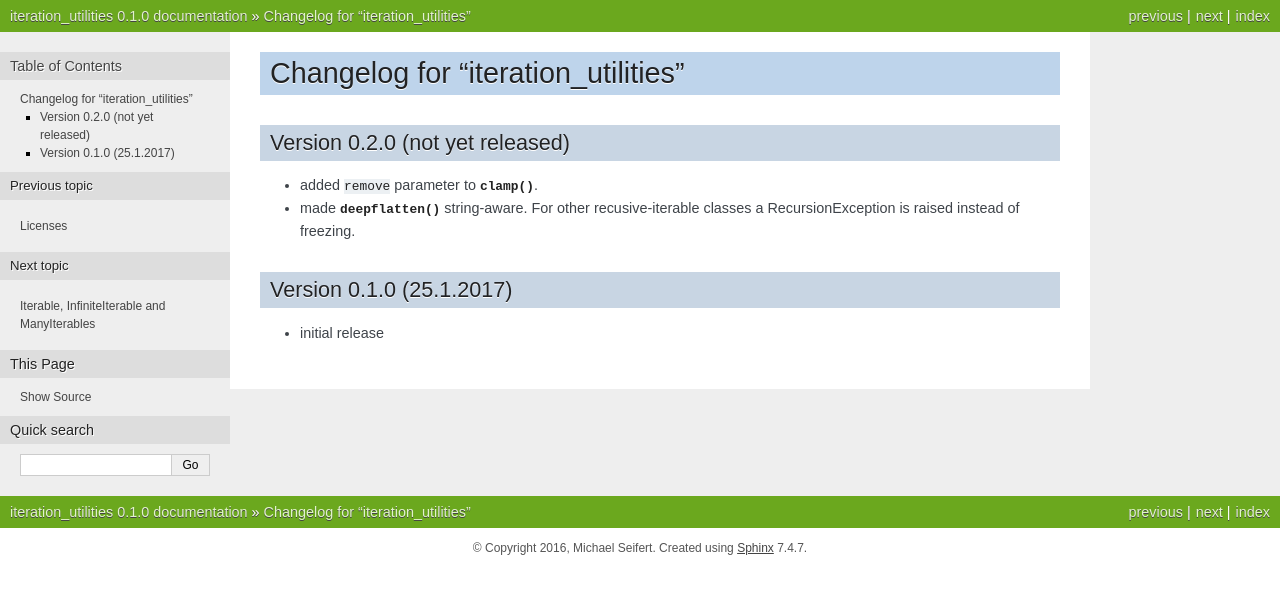
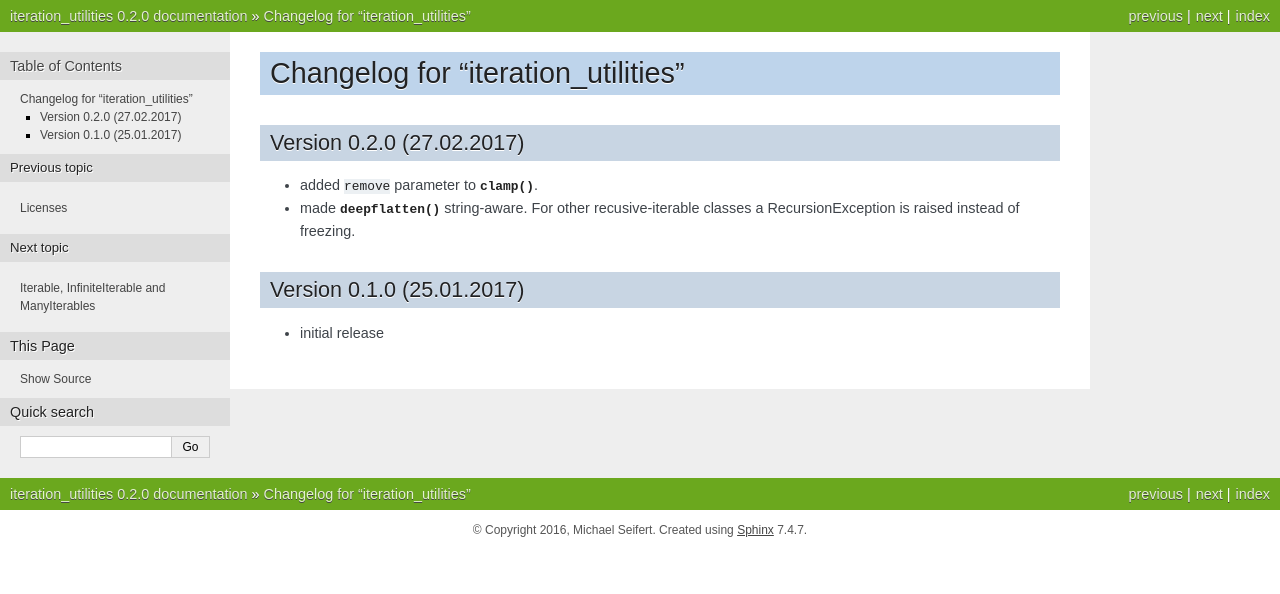
Before and after one commit to MSeifert04/iteration_utilities, a Sphinx documentation site: the page built from docs/CHANGES.rst, in a window 1280 px wide. Shown: the top 594 px of the page. Built offline with Sphinx 7.4.7, drawn with Linux system fonts in a browser that asks for light colours.

Commit message:
bump to 2.0

```diff
--- a/docs/CHANGES.rst
+++ b/docs/CHANGES.rst
@@ -1,15 +1,15 @@
 Changelog for "iteration_utilities"
 -----------------------------------
 
-Version 0.2.0 (not yet released)
-^^^^^^^^^^^^^^^^^^^^^^^^^^^^^^^^
+Version 0.2.0 (27.02.2017)
+^^^^^^^^^^^^^^^^^^^^^^^^^^
 
 - added ``remove`` parameter to :py:func:`~iteration_utilities.clamp`.
 - made :py:func:`~iteration_utilities.deepflatten` string-aware. For other
   recusive-iterable classes a RecursionException is raised instead of freezing.
 
 
-Version 0.1.0 (25.1.2017)
+Version 0.1.0 (25.01.2017)
 ^^^^^^^^^^^^^^^^^^^^^^^^^
 
 - initial release
--- a/iteration_utilities/__init__.py
+++ b/iteration_utilities/__init__.py
@@ -4,4 +4,4 @@ from ._recipes import *
 from ._helpers import *
 from .core import *
 
-__version__ = '0.1.0'
+__version__ = '0.2.0'
```
